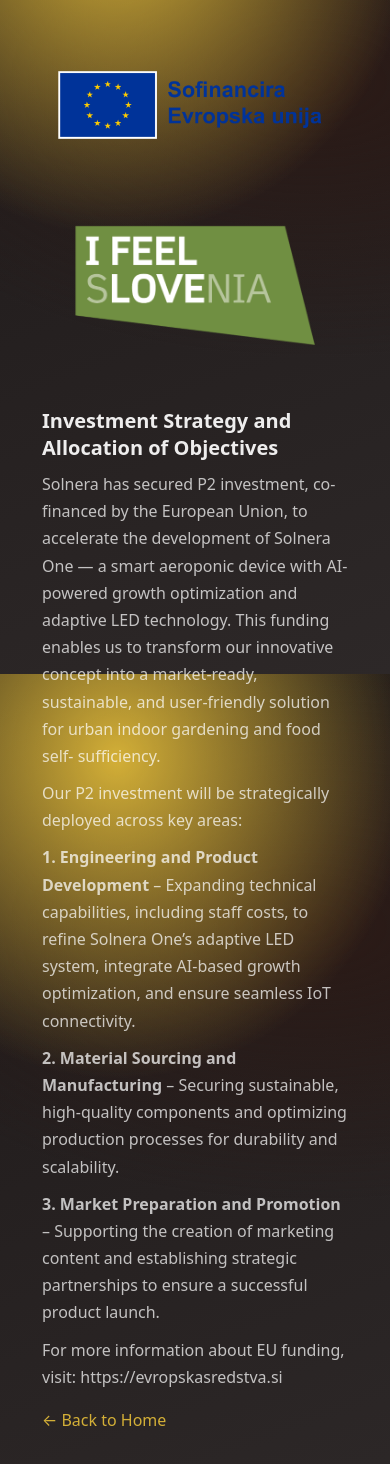
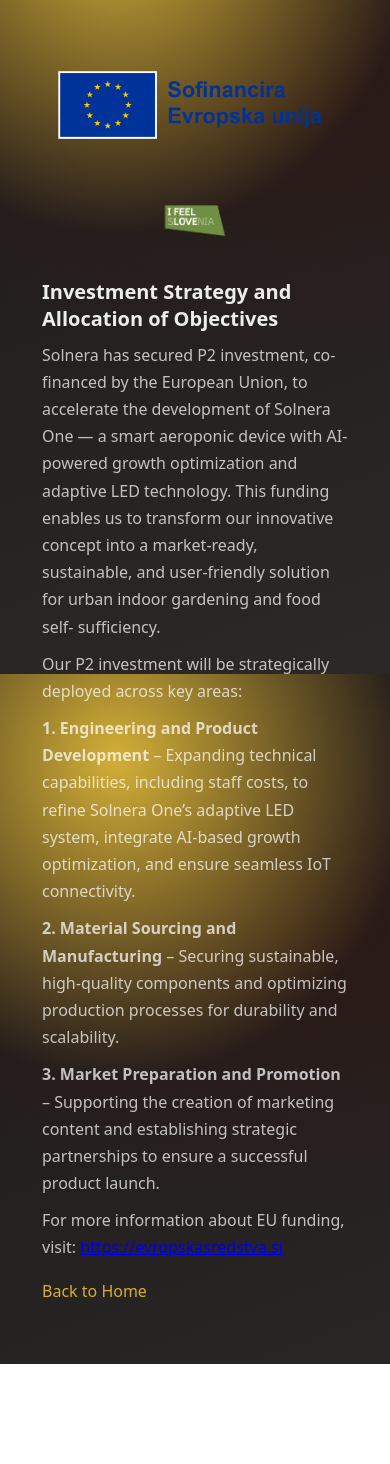
Before and after one commit to missever-ops/solneragrow, a plain HTML site: page p2funding.html in a window 390 px wide. Shown: the part 170-1634 px from the top of the page. After the commit the page ends 1534 px from the top, so only its background shows below. Drawn offline with Linux system fonts and the light colour scheme.

Commit message:
update site

```diff
--- a/p2funding.html
+++ b/p2funding.html
@@ -32,7 +32,7 @@
     <section class="p2-gallery">
       <!-- Replace these src paths with your real images -->
       <img class="p2-img" src="p21.jpg.png" alt="P2 Funding image 1">
-      <img class="p2-img" src="p22.jpg.png" alt="P2 Funding image 2">
+      <img class="p1-img" src="p22.jpg.png" alt="P2 Funding image 2">
     </section>
 
     <!-- Text block -->
@@ -60,10 +60,11 @@ optimizing production processes for durability and scalability.</p>
 <p><b>3. Market Preparation and Promotion</b> – Supporting the creation of marketing content and
 establishing strategic partnerships to ensure a successful product launch.</p>
 
-<p>For more information about EU funding, visit: https://evropskasredstva.si</p>
-
+<p>For more information about EU funding, visit:
+<a href="https://evropskasredstva.si" target="_blank">https://evropskasredstva.si</a>
+</p>
       <div class="p2-actions">
-        <a class="p2-back" href="index.html">← Back to Home</a>
+        <a class="p2-back" href="index.html">Back to Home</a>
       </div>
     </section>
   </main>
--- a/styles.css
+++ b/styles.css
@@ -58,6 +58,7 @@ body{
   height: 50px;
   width: auto;
   display: block;
+  align-items: center;
 }
 
 /* Navigation Links */
@@ -418,6 +419,8 @@ button:active{
   height: 40px;
 }
 
-
-
+.p1-img{
+  width: 20%;
+  height: 20%;
 }
+}
```
